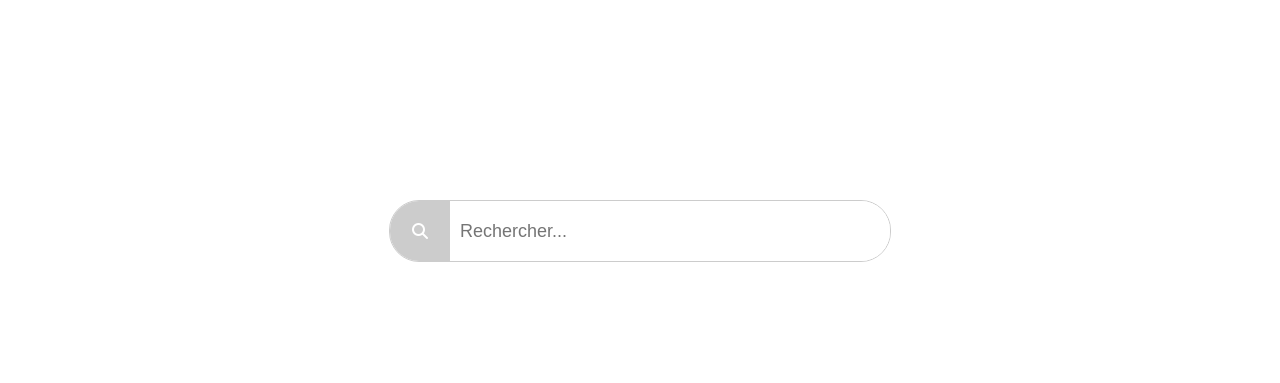
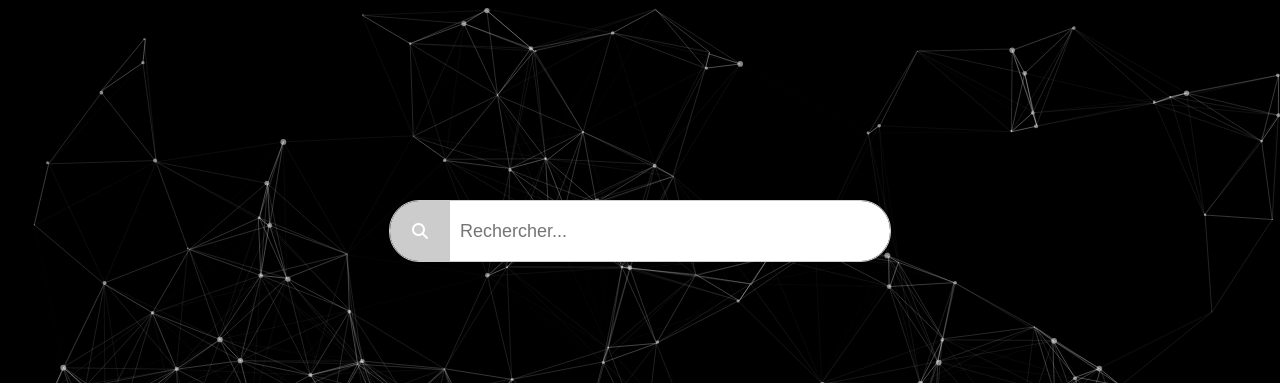
Before and after one commit to UtokaSan/web-crawler, a website: page back/public/sites-de-vente.html in a window 1280 px wide. Shown: the top 383 px of the page. Drawn offline with nearby package versions, Linux system fonts and the light colour scheme; animation ran at ten frames a second.

Commit message:
update: js css html site-de-vente

```diff
--- a/back/public/js/page-Aimer-un-ou-plusieurs-post.js
+++ b/back/public/js/page-Aimer-un-ou-plusieurs-post.js
@@ -27,7 +27,6 @@ btn.addEventListener('click', function() {
     const number1 = parseInt(numberInputs[0].innerText);
     const number2 = parseInt(numberInputs[1].innerText);
 
-
     const xhr = new XMLHttpRequest();
     xhr.open('POST', 'http://localhost:3000/crawler/sale');
     xhr.setRequestHeader('Content-Type', 'application/json');
--- a/back/public/js/sites-de-vente.js
+++ b/back/public/js/sites-de-vente.js
@@ -29,3 +29,111 @@ function handleKeyPress(event) {
         }, 300);
     }
 }
+
+document.addEventListener("DOMContentLoaded", function() {
+    particlesJS("particles-js", {
+        "particles": {
+            "number": {
+                "value": 150,
+                "density": {
+                    "enable": true,
+                    "value_area": 800
+                }
+            },
+            "color": {
+                "value": "#ffffff"
+            },
+            "shape": {
+                "type": "circle",
+                "stroke": {
+                    "width": 0,
+                    "color": "#000000"
+                },
+                "polygon": {
+                    "nb_sides": 5
+                }
+            },
+            "opacity": {
+                "value": 0.5,
+                "random": false,
+                "anim": {
+                    "enable": false,
+                    "speed": 1,
+                    "opacity_min": 0.1,
+                    "sync": false
+                }
+            },
+            "size": {
+                "value": 3,
+                "random": true,
+                "anim": {
+                    "enable": false,
+                    "speed": 40,
+                    "size_min": 0.1,
+                    "sync": false
+                }
+            },
+            "line_linked": {
+                "enable": true,
+                "distance": 150,
+                "color": "#ffffff",
+                "opacity": 0.4,
+                "width": 1
+            },
+            "move": {
+                "enable": true,
+                "speed": 6,
+                "direction": "none",
+                "random": false,
+                "straight": false,
+                "out_mode": "out",
+                "bounce": false,
+                "attract": {
+                    "enable": false,
+                    "rotateX": 600,
+                    "rotateY": 1200
+                }
+            }
+        },
+        "interactivity": {
+            "detect_on": "canvas",
+            "events": {
+                "onhover": {
+                    "enable": true,
+                    "mode": "repulse"
+                },
+                "onclick": {
+                    "enable": true,
+                    "mode": "push"
+                },
+                "resize": true
+            },
+            "modes": {
+                "grab": {
+                    "distance": 400,
+                    "line_linked": {
+                        "opacity": 1
+                    }
+                },
+                "bubble": {
+                    "distance": 400,
+                    "size": 40,
+                    "duration": 2,
+                    "opacity": 8,
+                    "speed": 3
+                },
+                "repulse": {
+                    "distance": 100,
+                    "duration": 0.4
+                },
+                "push": {
+                    "particles_nb": 4
+                },
+                "remove": {
+                    "particles_nb": 2
+                }
+            }
+        },
+        "retina_detect": true
+    });
+});
--- a/back/public/sites-de-vente.html
+++ b/back/public/sites-de-vente.html
@@ -5,13 +5,13 @@
     <title></title>
     <link rel="stylesheet" href="/style/site-de-vente.css">
     <script src="/js/sites-de-vente.js"></script>
+    <script src="https://kit.fontawesome.com/a076d05399.js" crossorigin="anonymous"></script>
+    <script src="https://cdn.jsdelivr.net/particles.js/2.0.0/particles.min.js"></script>
+
 </head>
 <body>
+<div id="particles-js"></div>
 <div class="container">
-    <div class="brand-container">
-        <div class="brand-left">Amazon</div>
-        <div class="brand-right">Cdiscount</div>
-    </div>
     <div class="search-bar" id="searchBar">
         <div class="search-icon">
             <i class="fa fa-search"></i>
@@ -20,6 +20,5 @@
     </div>
 </div>
 <div class="black-bar" id="blackBar"></div>
-<script src="https://kit.fontawesome.com/a076d05399.js" crossorigin="anonymous"></script>
 </body>
 </html>
--- a/back/public/style/site-de-vente.css
+++ b/back/public/style/site-de-vente.css
@@ -74,12 +74,12 @@
 }
 .middle-bar {
     position: fixed;
-    top: 56%;
+    top: 55%;
     left: 50%;
     transform: translate(-50%, -50%);
     width: 2px;
     height: 600px;
-    background-color: black;
+    background-color: white;
     z-index: 9999;
 }
 .brand-container {
@@ -109,3 +109,15 @@
     align-items: center;
     height: 100vh;
 }
+body {
+    margin: 0;
+    padding: 0;
+    overflow: hidden;
+}
+
+#particles-js {
+    position: absolute;
+    width: 100%;
+    height: 100%;
+    background-color: #000;
+}
```
Also changed, not shown: back/public/Follow-Unfollow une-plusieurs-personnes-donnés.html (+1 -2 lines), back/public/page-Aimer-un-ou-plusieurs-post.html (+10 -13 lines), back/public/index.css (deleted), back/public/js/Follow-Unfollow une-plusieurs-personnes-donnés.js (line endings or trailing spaces), back/public/style/page-Aimer-un-ouplusieurs-post.css (line endings or trailing spaces).
